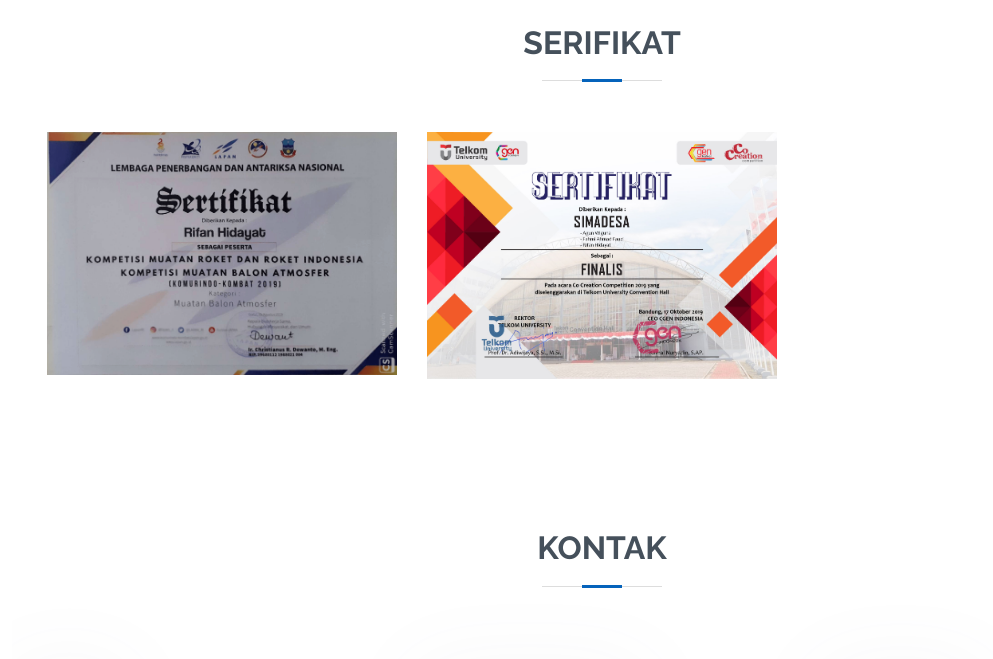
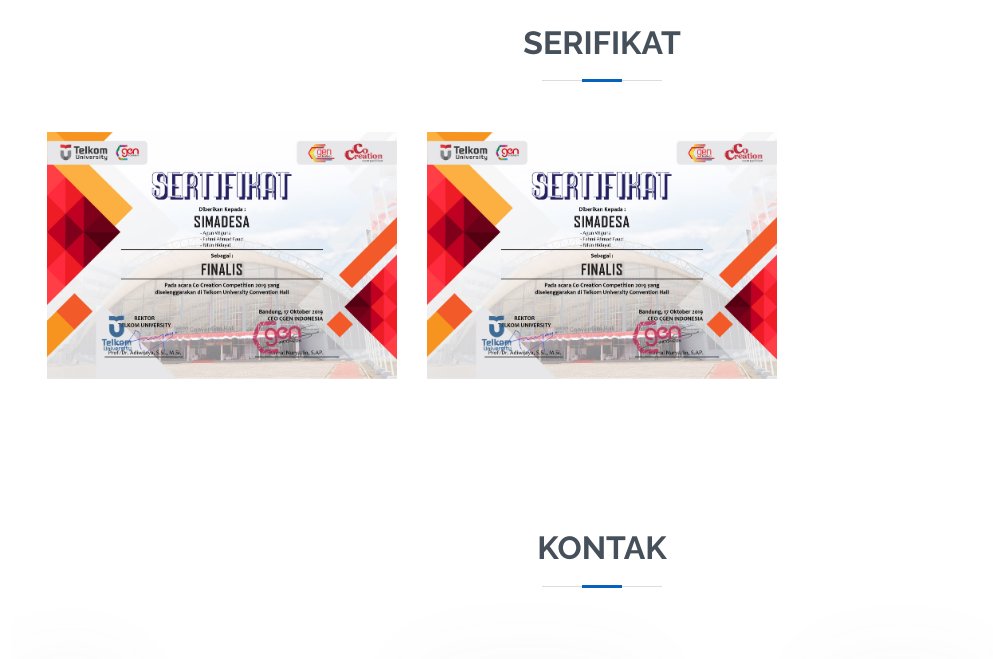
Before and after one commit to rivofirdaus/RifanHidayat.github.io, a plain HTML site: page index.html in a window 1280 px wide. Shown: the part 3220-3879 px from the top of the page, without its empty margins (88-1081 px from the left). Drawn offline with nearby package versions, Linux system fonts and the light colour scheme.

Commit message:
Update index.html

```diff
--- a/index.html
+++ b/index.html
@@ -338,7 +338,8 @@
 
           <div class="col-lg-4 col-md-6 portfolio-item filter-app">
             <div class="portfolio-wrap">
-              <img src="assets/img/sertifikat/creation.jpg" class="img-fluid" alt="">
+              <img src="assets/img/sertifikat/
+.jpg" class="img-fluid" alt="">
               <div class="portfolio-info">
                 <h4>App 2</h4>
                 <p>App</p>
@@ -462,7 +463,7 @@
 
           <div class="col-lg-4 col-md-6 portfolio-item filter-web">
             <div class="portfolio-wrap">
-              <img src="assets/img/sertifikat/kombat.png" class="img-fluid" alt="">
+              <img src="assets/img/sertifikat/creation.jpg" class="img-fluid" alt="">
               <div class="portfolio-info">
                 <h4>jaura 4 kompetisi muatan balon atmosfer di Lembaga Penerbangan Dan Antariksa Nasional</h4>
 
```
